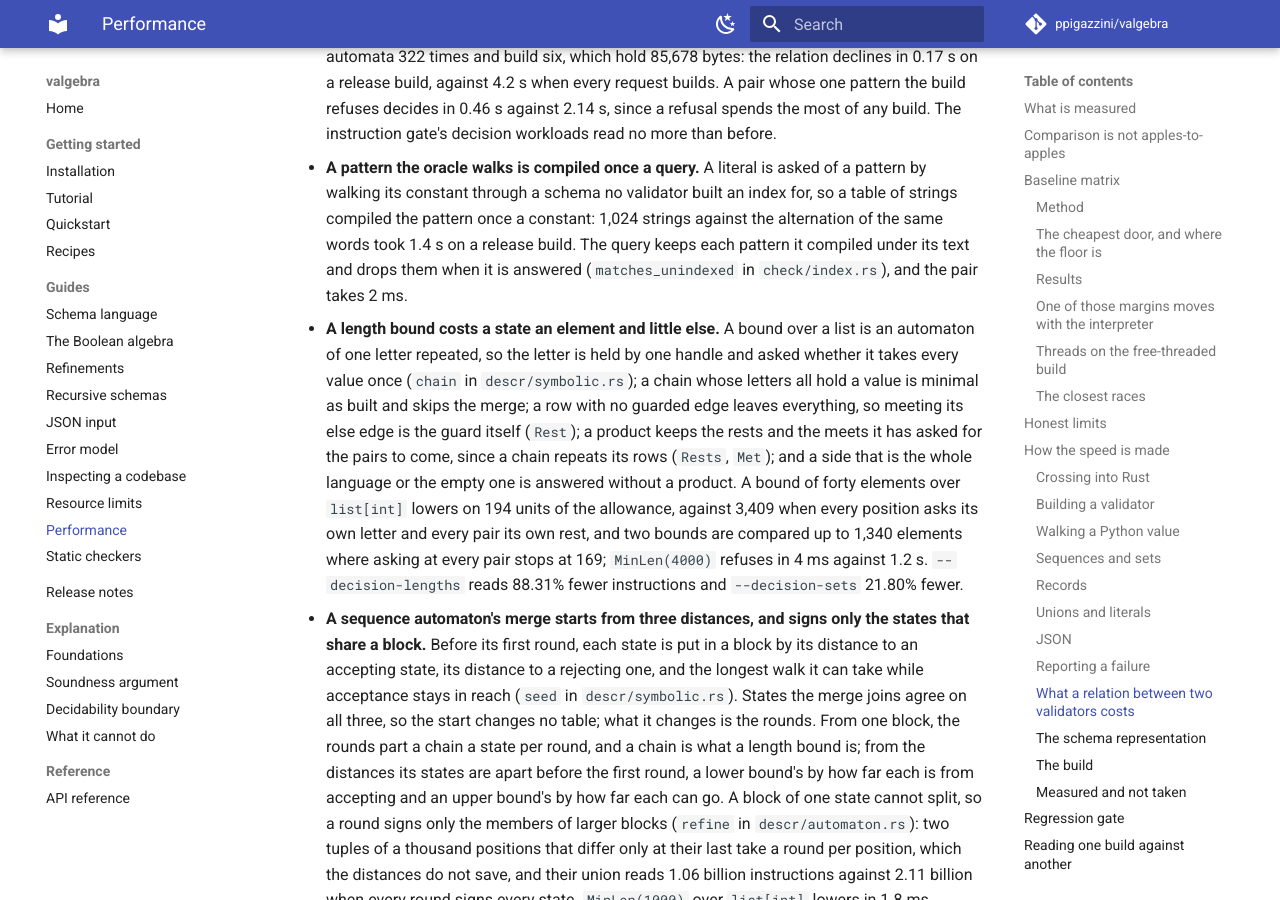
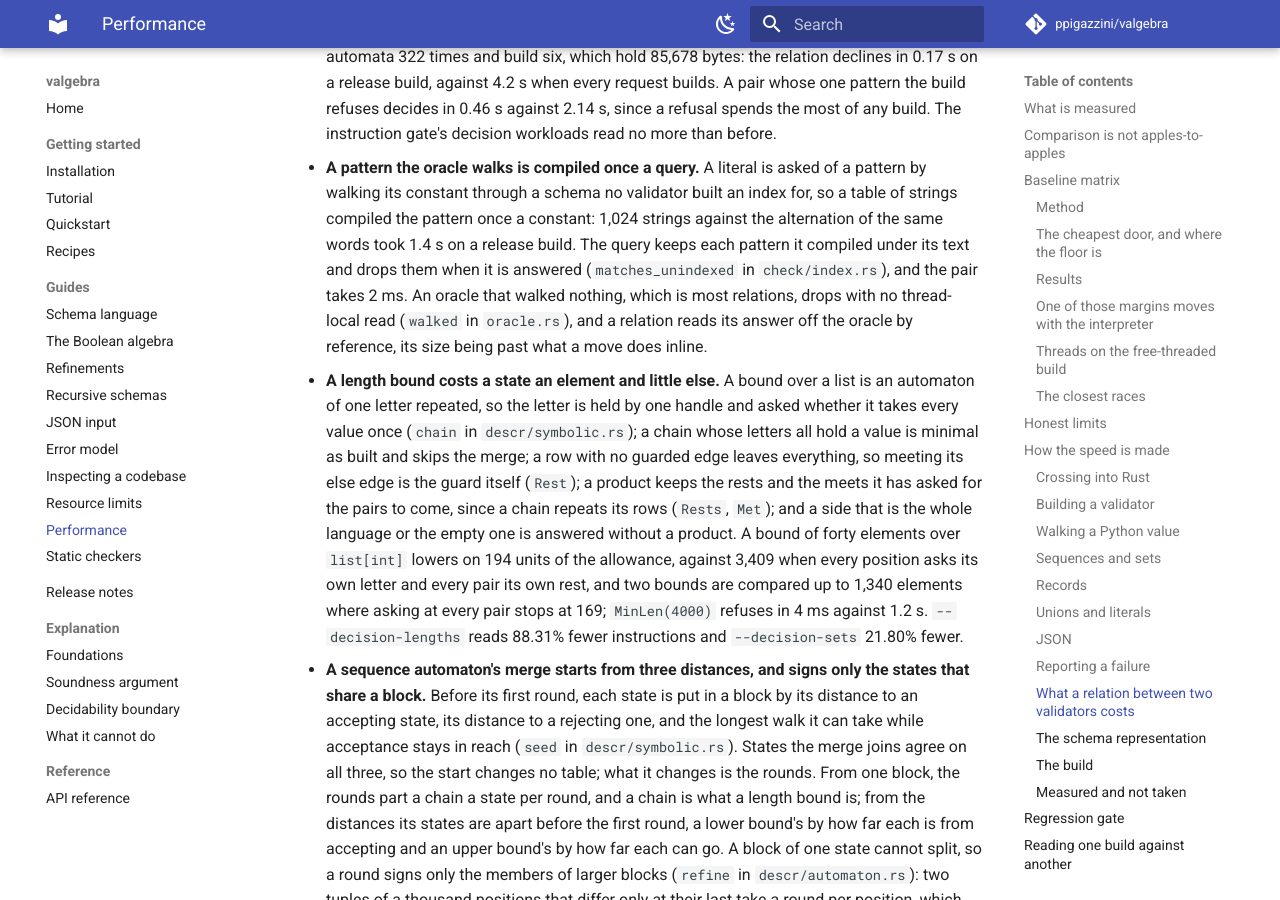
Before and after one commit to ppigazzini/valgebra, an MkDocs documentation site: the page built from docs/11-performance.md, in a window 1280 px wide and 900 px high, scrolled down 22670 px. Built offline with MkDocs 1.6.1 and Material for MkDocs 9.7.7, drawn with Linux system fonts in a browser that asks for light colours; comment, search, counter and statistics services are not loaded.

Commit message:
perf: a relation's oracle touches no thread-local unless it walked
An oracle drops what its walks compiled outside an index, and a relation that
walks nothing holds none of it: `walked` says so, and such an oracle drops with
no thread-local read and no map swapped. `answer` reads the oracle by reference,
since its size is past what a move does inline and each relation paid a `memcpy`
for it. A relation between two validators reads 4.3% above 0.0.22 on the
profiled wheels, where it read 6.5% to 7.8%. What remains is the class scope a
root build holds and the two maps a query keeps its readings in.

```diff
--- a/docs/11-performance.md
+++ b/docs/11-performance.md
@@ -1040,7 +1040,10 @@ as a list against a length-bounded list of the same element.
   constant: 1,024 strings against the alternation of the same words took 1.4 s
   on a release build. The query keeps each pattern it compiled under its text
   and drops them when it is answered (`matches_unindexed` in
-  `check/index.rs`), and the pair takes 2 ms.
+  `check/index.rs`), and the pair takes 2 ms. An oracle that walked nothing, which
+  is most relations, drops with no thread-local read (`walked` in `oracle.rs`), and
+  a relation reads its answer off the oracle by reference, its size being past
+  what a move does inline.
 - **A length bound costs a state an element and little else.** A bound over a
   list is an automaton of one letter repeated, so the letter is held by one
   handle and asked whether it takes every value once (`chain` in
```
Also changed, not shown: docs/dev/04-walk.md (+2 -1 lines), 1 other file.
